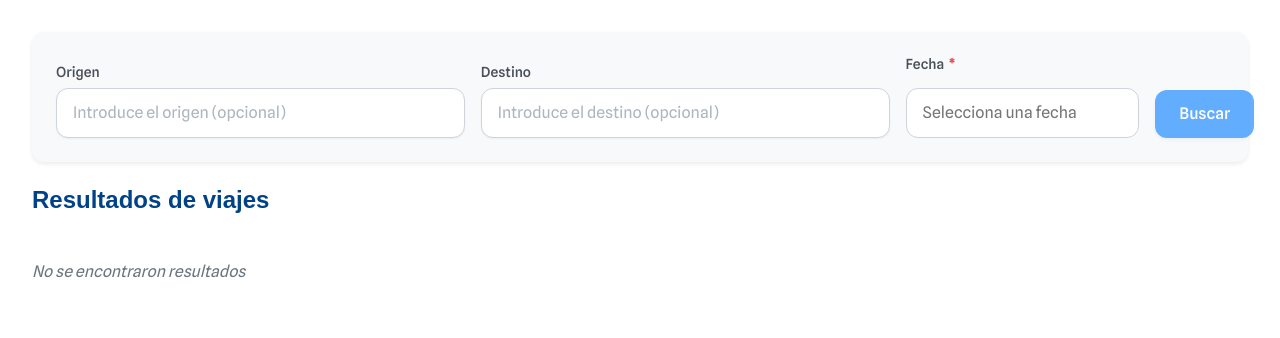
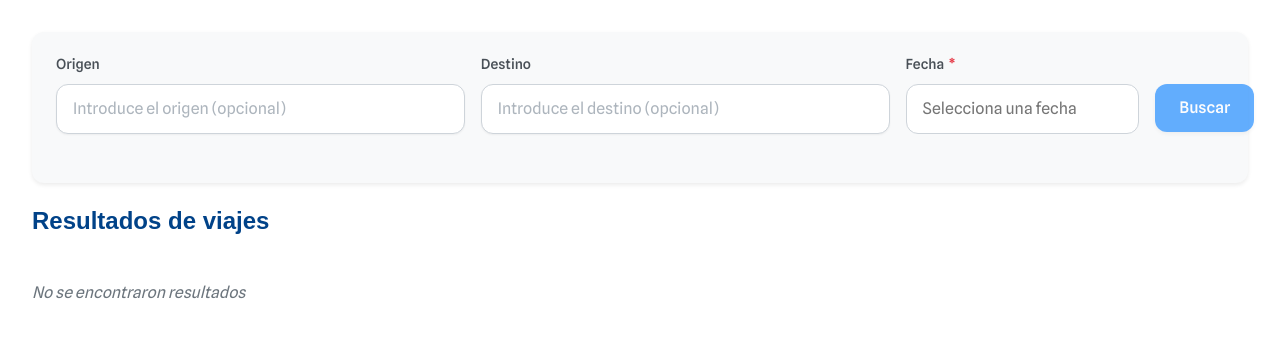
Before and after one commit to jmontesv/sistema-reservas-viajes-frontend, a React (Vite) app: page / in a window 1280 px wide. Shown: the top 338 px of the page. Built offline with nearby package versions, Linux system fonts and the light colour scheme.

Commit message:
Ahora lo errores no descuadran el formulario de busqueda de viajes

```diff
--- a/src/components/molecules/FormField/FormField.module.css
+++ b/src/components/molecules/FormField/FormField.module.css
@@ -1,10 +1,29 @@
 .field {
   display: flex;
   flex-direction: column;
+  gap: 0.25rem;
+}
+
+.input {
+  padding: var(--space-sm);
+  border: 1px solid var(--color-gray-400);
+  border-radius: var(--border-radius-md);
+  font-family: var(--font-family-base);
+  font-size: var(--font-size-md);
+  transition: border-color var(--transition-base);
+}
+
+.input:focus {
+  border-color: var(--color-primary);
+  outline: none;
+}
+
+.inputError {
+  border-color: var(--color-danger);
 }
 
 .error {
   color: var(--color-danger);
   font-size: var(--font-size-sm);
-  margin-top: var(--space-xs);
+  min-height: 1.5em;
 }
--- a/src/components/molecules/FormField/FormField.tsx
+++ b/src/components/molecules/FormField/FormField.tsx
@@ -1,44 +1,49 @@
+import styles from "./FormField.module.css";
 import Label from "../../atoms/label/Label";
 import Input from "../../atoms/Input/Input";
-import styles from "./FormField.module.css";
 
 interface FormFieldProps {
+  id: string;
   label: string;
-  id: string;
+  type?: string;
+  placeholder?: string;
+  value?: string;
+  onChange?: (value: string) => void;
+  error?: string;
+  component?: React.ReactNode;
   required?: boolean;
-  placeholder?: string;
-  type?: string;
-  value?: string;
-  onChange?: (e: React.ChangeEvent<HTMLInputElement>) => void;
-  error?: string;
-  disabled?: boolean;
 }
 
 export default function FormField({
+  id,
   label,
-  id,
-  required = false,
+  type = "text",
   placeholder,
-  type = "text",
   value,
   onChange,
   error,
-  disabled = false
+  component,
+  required = false
 }: FormFieldProps) {
   return (
     <div className={styles.field}>
-      <Label htmlFor={id} required={required}>
-        {label}
-      </Label>
-      <Input
-        id={id}
-        placeholder={placeholder}
-        type={type}
-        value={value}
-        onChange={onChange}
-        disabled={disabled}
-      />
-      {error && <span className={styles.error}>{error}</span>}
+      <Label htmlFor={id} required={required}>{label}</Label>
+
+      {component ? (
+        component
+      ) : (
+        <Input
+          id={id}
+          type={type}
+          placeholder={placeholder}
+          value={value}
+          required={required}
+          onChange={(e) => onChange?.(e.target.value)}
+          error={Boolean(error)}
+        />
+      )}
+
+      <p className={styles.error}>{error || ""}</p>
     </div>
   );
 }
--- a/src/components/organisms/FormSearch/FormSearch.module.css
+++ b/src/components/organisms/FormSearch/FormSearch.module.css
@@ -2,30 +2,5 @@ form {
     display: grid;
     column-gap: var(--space-md);
     grid-template-columns: 35% 35% 20% 10%;
-    align-items: end;
+    align-items: center;
 }
-
-.dateField {
-  display: flex;
-  flex-direction: column;
-  gap: var(--space-xs);
-}
-
-.errorWrapper {
-  display: flex;
-  flex-direction: column;
-  gap: var(--space-xs);
-}
-
-.errorInput {
-  border-color: var(--color-danger);
-  box-shadow: 0 0 0 2px rgba(230, 57, 70, 0.2);
-  transition: border-color var(--transition-base), box-shadow var(--transition-base);
-}
-
-.error {
-  color: var(--color-danger);
-  font-size: var(--font-size-xs);
-  font-weight: var(--font-weight-medium);
-  margin-top: var(--space-xxs);
-}
--- a/src/components/organisms/FormSearch/FormSearch.tsx
+++ b/src/components/organisms/FormSearch/FormSearch.tsx
@@ -4,9 +4,8 @@ import FormField from "../../molecules/FormField/FormField";
 import styles from "./FormSearch.module.css";
 import Button from "../../atoms/Button/Button";
 import DatePicker from "../../atoms/DatePicker/DatePicker";
-import Label from "../../atoms/label/Label";
 
-import { type FormValues, type FormErrors, validateFormSearch } from "../../../utils/validation";
+import { type FormValues, type FormErrors, validateFormSearch, validateField } from "../../../utils/validation";
 
 /* Omitimos la propiedad onSubmit nativa para poder declarar la nuestra */
 interface FormSearchProps extends Omit<FormHTMLAttributes<HTMLFormElement>, "onSubmit"> {
@@ -22,26 +21,19 @@ export default function FormSearch({ onSubmit, ...props }: FormSearchProps) {
 
   const [errors, setErrors] = useState<FormErrors>({});
 
+  const handleChange = (field: keyof FormValues, value: string) => {
+    setValues((prev) => ({ ...prev, [field]: value }));
 
-  const validate = (values: FormValues): FormErrors => {
-    const errors: FormErrors = {};
-    if (!values.date) {
-      errors.date = "La fecha es obligatoria";
-    } else if (isNaN(new Date(values.date).getTime())) {
-      errors.date = "La fecha no es válida";
-    }
-    return errors;
-  };
-
-  const handleChange = (field: keyof FormValues, value: string) => {
-    const newValues = { ...values, [field]: value };
-    setValues(newValues);
-    setErrors(validateFormSearch(newValues)); // ✅ validación en tiempo real
+    // Validar solo ese campo
+    setErrors((prev) => ({
+      ...prev,
+      [field]: validateField(field, value),
+    }));
   };
 
   const handleSubmit = (event: React.FormEvent<HTMLFormElement>) => {
     event.preventDefault();
-    const validationErrors = validate(values);
+    const validationErrors = validateFormSearch(values);
     setErrors(validationErrors);
 
     if (Object.keys(validationErrors).length === 0) {
@@ -50,7 +42,7 @@ export default function FormSearch({ onSubmit, ...props }: FormSearchProps) {
   };
 
   const isDisabled =
-    !values.date || Object.keys(validate(values)).length > 0;
+    !values.date || Object.keys(validateFormSearch(values)).length > 0;
 
   return (
     <form onSubmit={handleSubmit} className={styles.form} {...props}>
@@ -60,35 +52,30 @@ export default function FormSearch({ onSubmit, ...props }: FormSearchProps) {
         type="text"
         placeholder="Introduce el origen (opcional)"
         value={values.origin}
-        onChange={(e: React.ChangeEvent<HTMLInputElement>) =>
-          handleChange("origin", e.target.value)
-        }
+        onChange={(value: string) => handleChange("origin", value)}
       />
-
       <FormField
         id="destination"
         label="Destino"
         type="text"
         placeholder="Introduce el destino (opcional)"
         value={values.destination}
-        onChange={(e: React.ChangeEvent<HTMLInputElement>) =>
-          handleChange("destination", e.target.value)
-        }
+        onChange={(value: string) => handleChange("destination", value)}
       />
-
-      <div className={styles.dateField}>
-        <Label required>Fecha</Label>
-        <div className={styles.errorWrapper}>
+      <FormField
+        id="date"
+        label="Fecha"
+        error={errors.date}
+        required
+        component={
           <DatePicker
             value={values.date}
-            onChange={(date) => handleChange("date", date)}
+            onChange={(value: string) => handleChange("date", value)}
             placeholder="Selecciona una fecha"
             error={Boolean(errors.date)}
           />
-          {errors.date && <span className={styles.error}>{errors.date}</span>}
-        </div>
-      </div>
-
+        }
+      />
       <Button type="submit" variant="primary" disabled={isDisabled}>
         Buscar
       </Button>
--- a/src/pages/TripsPage.tsx
+++ b/src/pages/TripsPage.tsx
@@ -12,7 +12,7 @@ export default function TripsPage() {
     setSearchValues(values);
   };
 
-  console.log(trips)
+
 
   const headers = ["Origen", "Destino", "Fecha",  "Hora salida", "Precio", "Asientos totales", "Asientos disponibles", "Reservable", ""];
 
@@ -25,7 +25,7 @@ export default function TripsPage() {
     trip.totalSeats,
     trip.seatsAvailable,
     <AvailabilityTag available={trip.available} />,
-    <Button>Reservar</Button>
+    <Button disabled={!trip.available} onClick={() => handleReserve(trip.id)}>Reservar</Button>
   ]);
 
   return (
--- a/src/styles/global.css
+++ b/src/styles/global.css
@@ -1,9 +1,9 @@
 @import url('https://fonts.googleapis.com/css2?family=Spline+Sans:wght@300..700&display=swap');
 
 * {
-    margin: 0;
-    padding: 0;
-    box-sizing: border-box;
+  margin: 0;
+  padding: 0;
+  box-sizing: border-box;
 }
 
 html, body {
--- a/src/utils/validation.ts
+++ b/src/utils/validation.ts
@@ -13,7 +13,7 @@ export interface FormErrors {
  * - Fecha es obligatoria
  * - Origen y destino opcionales
  */
-export const validateFormSearch = (values: FormValues): FormErrors => {
+export function validateFormSearch(values: FormValues): FormErrors {
   const errors: FormErrors = {};
 
   if (!values.date) {
@@ -24,3 +24,12 @@ export const validateFormSearch = (values: FormValues): FormErrors => {
 
   return errors;
 };
+
+export function validateField(field: keyof FormValues, value: string) {
+  switch (field) {
+    case "date":
+      return !value ? "La fecha es obligatoria" : "";
+    default:
+      return "";
+  }
+}
```
